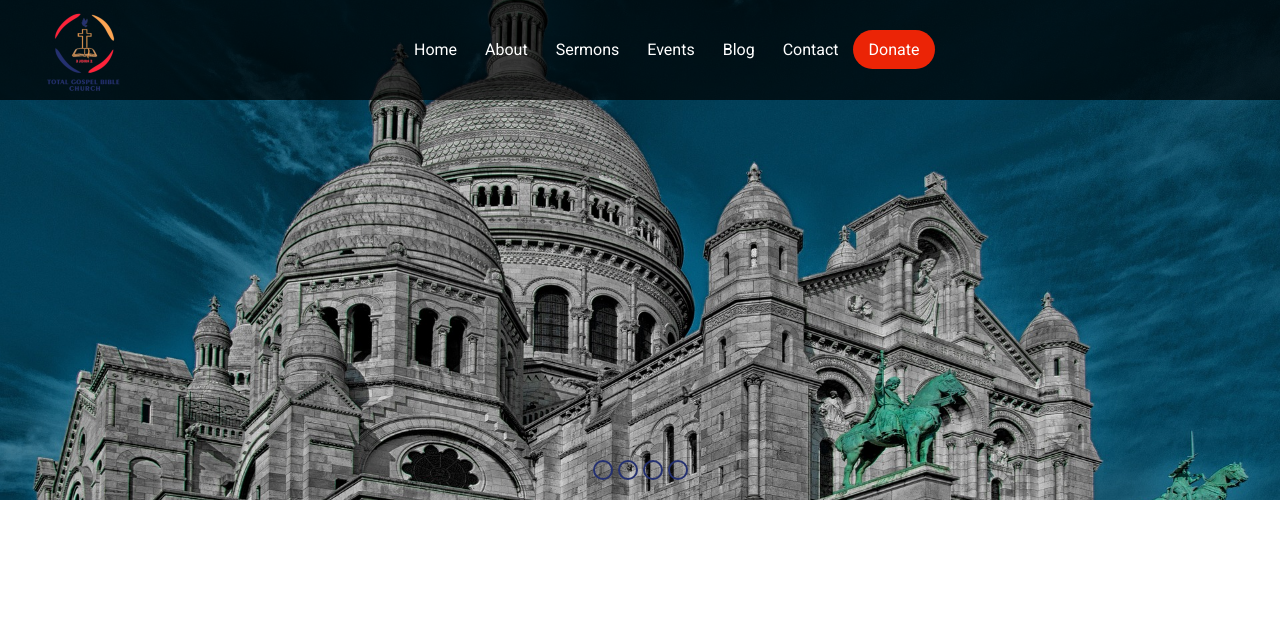
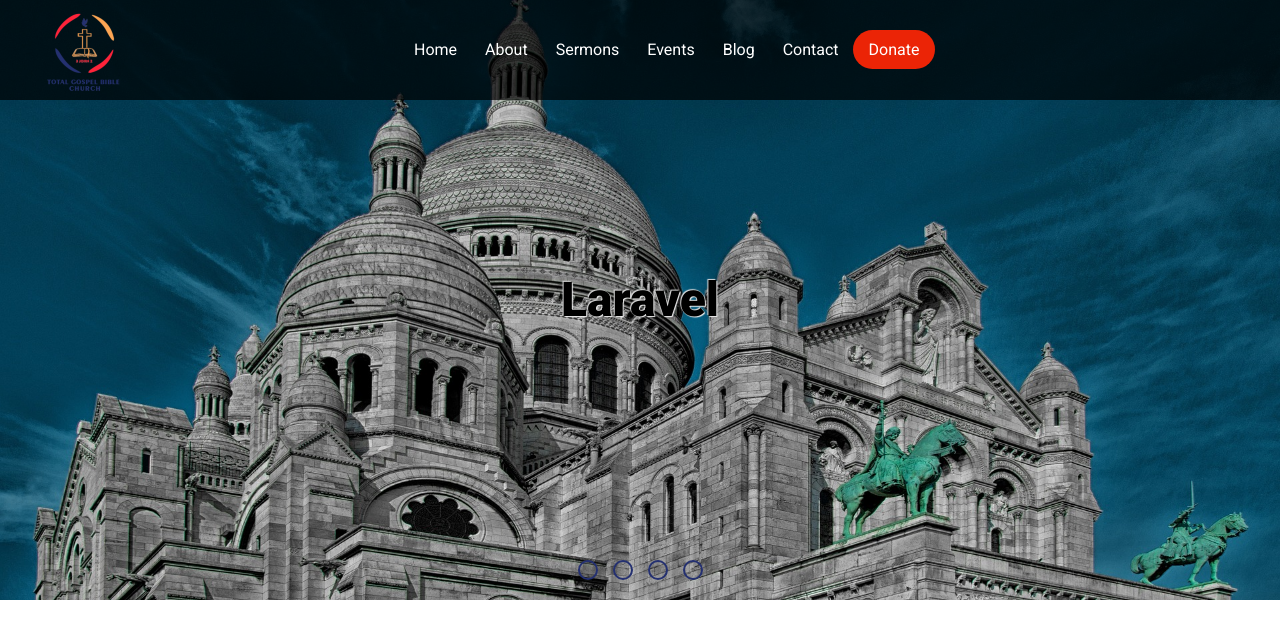
Before and after one commit to Shuga8/TGBC, a Laravel app: page / in a window 1280 px wide, after a click that opens the changed part. Shown: the top 639 px of the page. Run offline with Laravel 10, Linux system fonts and the light colour scheme; style sheets or scripts are compiled from the project's sources.

Commit message:
styling
1

```diff
--- a/public/css/pages/main.css
+++ b/public/css/pages/main.css
@@ -182,13 +182,13 @@
 }
 .slider {
   width: 100% !important;
-  height: 500px;
+  height: 600px;
   overflow: hidden;
   position: relative;
 }
 .slider .slides {
   width: 500%;
-  height: 500px;
+  height: 600px;
   display: flex;
 }
 .slider .slides > input {
@@ -200,11 +200,23 @@
 }
 .slider .slides > .slide > img {
   width: 1400px;
-  height: 500px;
+  height: 600px;
   -o-object-fit: cover;
      object-fit: cover;
   aspect-ratio: 16/9;
   mix-blend-mode: difference;
+}
+.slider .slides > .slide .content {
+  position: absolute;
+  top: 50%;
+  left: 50%;
+  transform: translate(-50%, -50%);
+  transition: 2s ease-in-out;
+}
+.slider .slides > .slide .content h1 {
+  font-size: 3rem;
+  text-shadow: 1px 1px 1px #eee, -1px -1px 1px #ddd;
+  font-weight: 800;
 }
 .slider .slides > .navigation-manual {
   position: absolute;
@@ -212,7 +224,7 @@
   bottom: 20px;
   display: flex;
   justify-content: center;
-  gap: 5px;
+  gap: 15px;
   z-index: 9;
 }
 .slider .slides > .navigation-manual > .manual-btn {
--- a/public/css/pages/main.scss
+++ b/public/css/pages/main.scss
@@ -214,13 +214,13 @@
 
 .slider {
     width: 100% !important;
-    height: 500px;
+    height: 600px;
     overflow: hidden;
     position: relative;
 
     .slides {
         width: 500%;
-        height: 500px;
+        height: 600px;
         display: flex;
 
         > input {
@@ -233,10 +233,24 @@
 
             > img {
                 width: clamp(200px, 1400px, 1400px);
-                height: 500px;
+                height: 600px;
                 object-fit: cover;
                 aspect-ratio: 16 / 9;
                 mix-blend-mode: difference;
+            }
+
+            .content {
+                position: absolute;
+                top: 50%;
+                left: 50%;
+                transform: translate(-50%, -50%);
+                transition: 2s ease-in-out;
+
+                h1 {
+                    font-size: 3rem;
+                    text-shadow: 1px 1px 1px #eee, -1px -1px 1px #ddd;
+                    font-weight: 800;
+                }
             }
         }
 
@@ -246,7 +260,7 @@
             bottom: 20px;
             display: flex;
             justify-content: center;
-            gap: 5px;
+            gap: 15px;
             z-index: 9;
 
             > .manual-btn {
@@ -255,6 +269,60 @@
                 height: 20px;
                 border-radius: 25px;
                 cursor: pointer;
+
+                &:hover {
+                    background: #243070;
+                }
+            }
+        }
+
+        #radio1:checked ~ .first {
+            margin-left: 0%;
+
+            .content {
+                &:not(.first) {
+                    display: none;
+                    transition: 2s ease-in-out;
+                }
+            }
+        }
+
+        #radio2:checked ~ .first {
+            margin-left: -20%;
+        }
+
+        #radio3:checked ~ .first {
+            margin-left: -40%;
+        }
+
+        #radio4:checked ~ .first {
+            margin-left: -60%;
+        }
+
+        #radio2:checked ~ .slide {
+            .content {
+                &:not(.second) {
+                    display: none;
+                    transition: 2s ease-in-out;
+                }
+            }
+        }
+
+        #radio3:checked ~ .slide {
+            .content {
+                &:not(.third) {
+                    display: none;
+                    transition: 2s ease-in-out;
+                }
+            }
+        }
+
+        #radio4:checked ~ .slide {
+            .content {
+                &:not(.fourth) {
+                    display: none;
+                    transition: 2s ease-in-out;
+                }
             }
         }
     }
--- a/resources/views/pages/index.blade.php
+++ b/resources/views/pages/index.blade.php
@@ -5,7 +5,7 @@
 
 			{{-- Radios for slides --}}
 
-			<input id="radio1" name="radio-btn" type="radio">
+			<input id="radio1" name="radio-btn" type="radio" checked>
 			<input id="radio2" name="radio-btn" type="radio">
 			<input id="radio3" name="radio-btn" type="radio">
 			<input id="radio4" name="radio-btn" type="radio">
@@ -13,6 +13,9 @@
 			{{-- Images --}}
 			<div class="slide first">
 				<img src="{{ asset('images/1.jpg') }}" alt="">
+				<div class="content first">
+					<h1>{{ config('app.name') }}</h1>
+				</div>
 			</div>
 
 			<div class="slide">
@@ -26,6 +29,8 @@
 			<div class="slide">
 				<img src="{{ asset('images/4.jpg') }}" alt="">
 			</div>
+
+
 
 			{{-- Automatic navigation --}}
 
```
Also changed, not shown: other parts of public/css/pages/main.css (+31 -0 lines), 1 other file.
